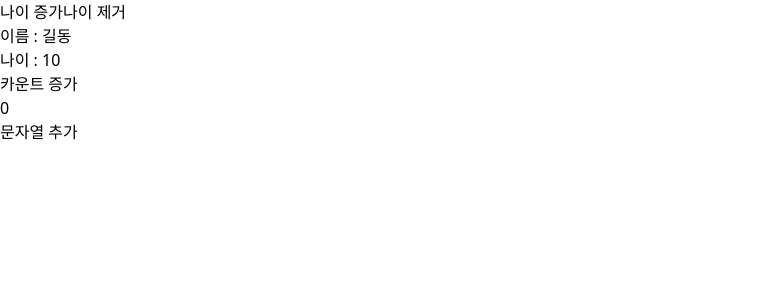
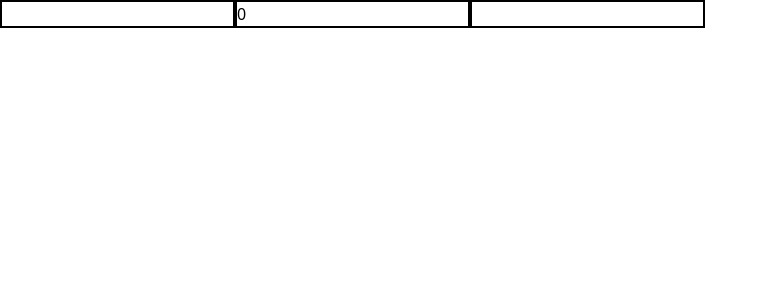
Before and after one commit to mijeong09/sesac-first, a React (Vite) app in the folder js/react/my-react-app/: page / in a window 1280 px wide. Shown: the top 300 px of the page, without its empty margins (0-768 px from the left). Built offline with nearby package versions, Linux system fonts and the light colour scheme.

Commit message:
state advence

```diff
--- a/js/react/my-react-app/src/App.jsx
+++ b/js/react/my-react-app/src/App.jsx
@@ -1,9 +1,5 @@
 import React from "react";
-import Container from "./components/State/Container";
-import StringState from "./components/State/StringState";
-import NumberState from "./components/State/NumberState";
-import ObjectState from "./components/State/ObjectState";
-import ArrayState from "./components/State/ArrayState";
+import Container from "./components/StateAdvanced/Container";
 // 컴포넌트 함수 외부는 import 문을 제외하고는 작성하지 않는다
 
 // --------------------------------------------
@@ -21,9 +17,7 @@ export default function App() {
   // 영역 2. 태그(HTML 문서)를 return(생성)하는 영역
   return (
     <div>
-      <ObjectState></ObjectState>
-      <NumberState></NumberState>
-      <StringState></StringState>
+      <Container></Container>
     </div>
 
     // <div>
--- /dev/null
+++ b/js/react/my-react-app/src/components/StateAdvanced/Container.jsx
@@ -0,0 +1,10 @@
+import React from 'react'
+import Form from './Form'
+
+export default function Container() {
+  return (
+    <div>
+      <Form></Form>
+    </div>
+  )
+}
--- /dev/null
+++ b/js/react/my-react-app/src/components/StateAdvanced/Form.jsx
@@ -0,0 +1,80 @@
+import React from "react";
+import { useState } from "react";
+
+export default function Form() {
+  // 입력 요소를 객체로 관리할 상태
+  const [form, setForm] = useState({
+    username: "",
+    age: 0,
+    email: "",
+  });
+
+  // 입력 요소의 값을 관리할 3개의 상태
+  const [username, stateUsername] = useState("");
+  const [age, stateAge] = useState(0);
+  const [email, stateEmail] = useState("");
+
+  // event 객체 : 발생한 이벤트의 정보를 속성으로 저장한 객체
+  function handleChange(event) {
+    // event 객체의 target 속성: 이벤트가 발생한 요소 정보
+    const target = event["target"];
+    console.log(target);
+
+    // 객체에서 속성 꺼내서 출력
+    const { name, value } = target;
+    console.log(name, value);
+
+    // form 객체 상태의 모양
+    // 새로운 form 객체 생성
+    // 계산된 속성명을 사용해서 속성명을 변수로 대체
+    const newForm = { ...form, [name]: value };
+
+    setForm(newForm);
+
+    // if (name === "username") {
+    //   stateUsername(value);
+    // } else if (name === "age") {
+    //   stateAge(value);
+    // } else if (name === "email") {
+    //   stateEmail(value);
+    // }
+  }
+
+  return (
+    <div>
+      <form>
+        {/* 3개의 input 요소의 값(value)을 상태로 관리 */}
+        {/* input 요소의 value 속성은 사용자가 입력한 값 */}
+        {/* 왼쪽 value: 속성 / 오른쪽 {변수} : 상태 변수 */}
+        <input
+          className="border-2"
+          type="text"
+          name="username"
+          value={form["username"]}
+          // 화살표함수의 매개변수 event를 handleChange에 전달
+          onChange={(event) => {
+            handleChange(event);
+          }}
+        />
+        <input
+          className="border-2"
+          type="number"
+          name="age"
+          value={form["age"]}
+          onChange={(event) => {
+            handleChange(event);
+          }}
+        />
+        <input
+          className="border-2"
+          type="email"
+          name="email"
+          value={form["email"]}
+          onChange={(event) => {
+            handleChange(event);
+          }}
+        />
+      </form>
+    </div>
+  );
+}
```
